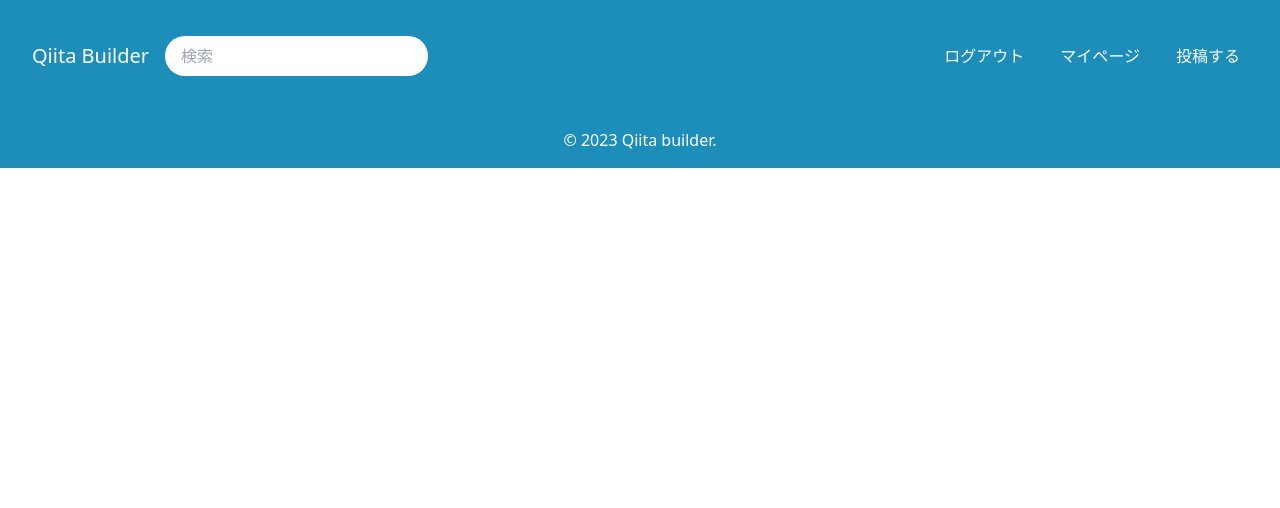
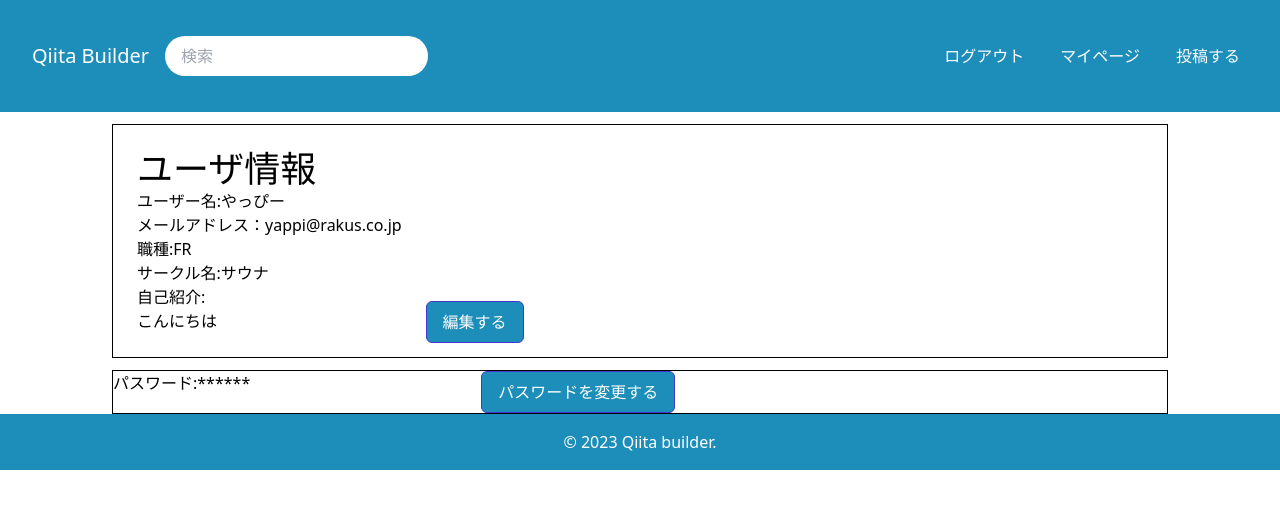
Before and after one commit to KonishiTatsuki/qiita-builder, a Nuxt app: page /userInformation in a window 1280 px wide. Shown: the top 508 px of the page. Built offline with nearby package versions, Linux system fonts and the light colour scheme.

Commit message:
ユーザ編集画面の作成

```diff
--- /dev/null
+++ b/pages/userInformation.vue
@@ -0,0 +1,84 @@
+<template>
+  <div class="flex border border-black mt-3">
+    <div class="m-3 p-3">
+      <h1 class="title">ユーザ情報</h1>
+      <div class="flex">
+        ユーザー名:
+        <p>やっぴー</p>
+        <input
+          type="text"
+          class="border-black border"
+          v-if="edit"
+          maxlength="255"
+        />
+      </div>
+      <div class="flex">
+        メールアドレス：
+        <p>yappi@rakus.co.jp</p>
+        <input
+          type="text"
+          class="border-black border"
+          v-if="edit"
+          maxlength="255"
+        />
+      </div>
+      <div class="flex">
+        職種:
+        <p>FR</p>
+        <button
+          type="button"
+          class="rounded-xl border border-black w-11"
+          v-for="item in occupation"
+          v-if="edit"
+        >
+          {{ item }}
+        </button>
+      </div>
+      <div class="flex">
+        サークル名:
+        <p>サウナ</p>
+        <div v-if="edit">
+          <select name="" id="">
+            <option value="">その他</option>
+            <input type="text" class="border border-black" />
+          </select>
+        </div>
+      </div>
+      <div>
+        自己紹介:
+        <p>こんにちは</p>
+        <textarea
+          v-if="edit"
+          name=""
+          id=""
+          cols="30"
+          rows="5"
+          class="border border-black"
+        ></textarea>
+      </div>
+    </div>
+    <div><button class="btn mt-44">編集する</button></div>
+  </div>
+
+  <div class="flex border border-black mt-3">
+    パスワード:
+    <p>******</p>
+    <input type="text" maxlength="30" />
+    <button class="btn">パスワードを変更する</button>
+  </div>
+</template>
+
+<script setup>
+const edit = false;
+const occupation = [
+  "JAVA",
+  "CL",
+  "PHP",
+  "FR",
+  "ML",
+  "QA",
+  "営業",
+  "内勤",
+  "CS",
+];
+</script>
```
